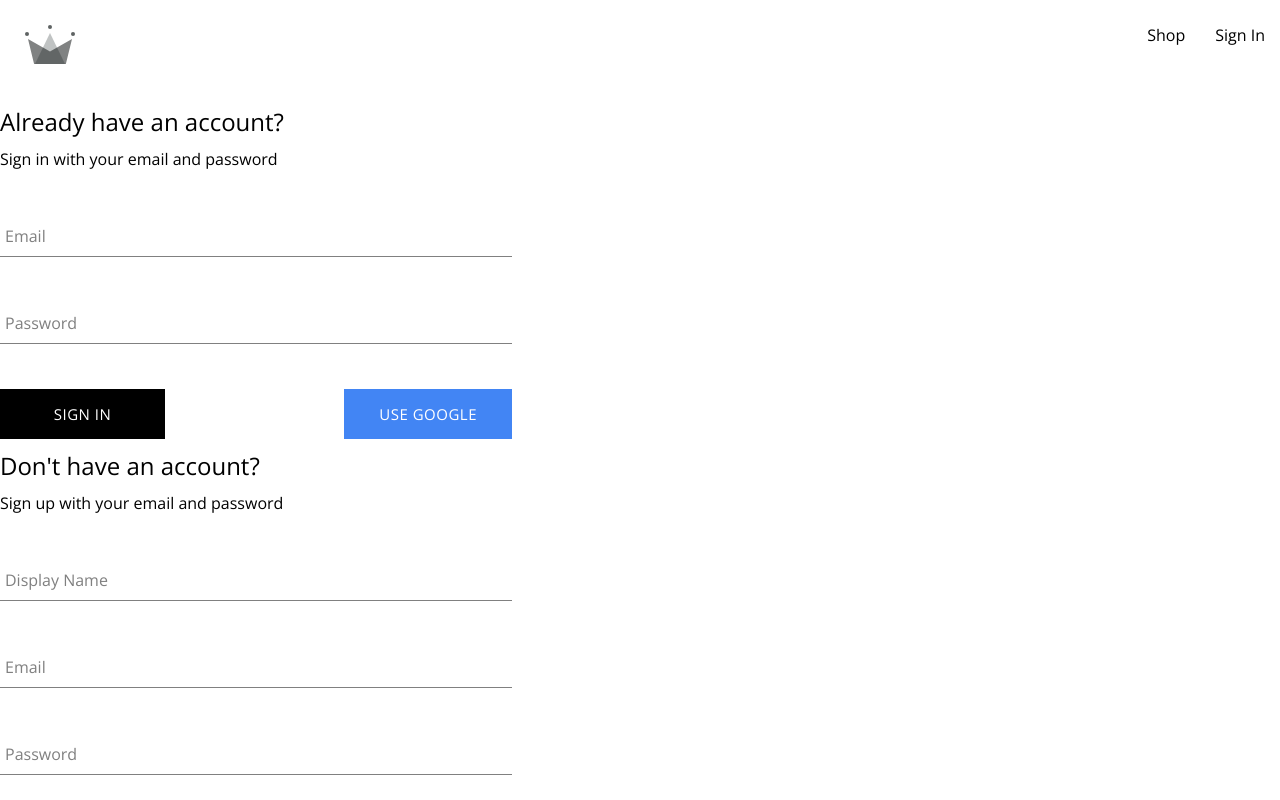
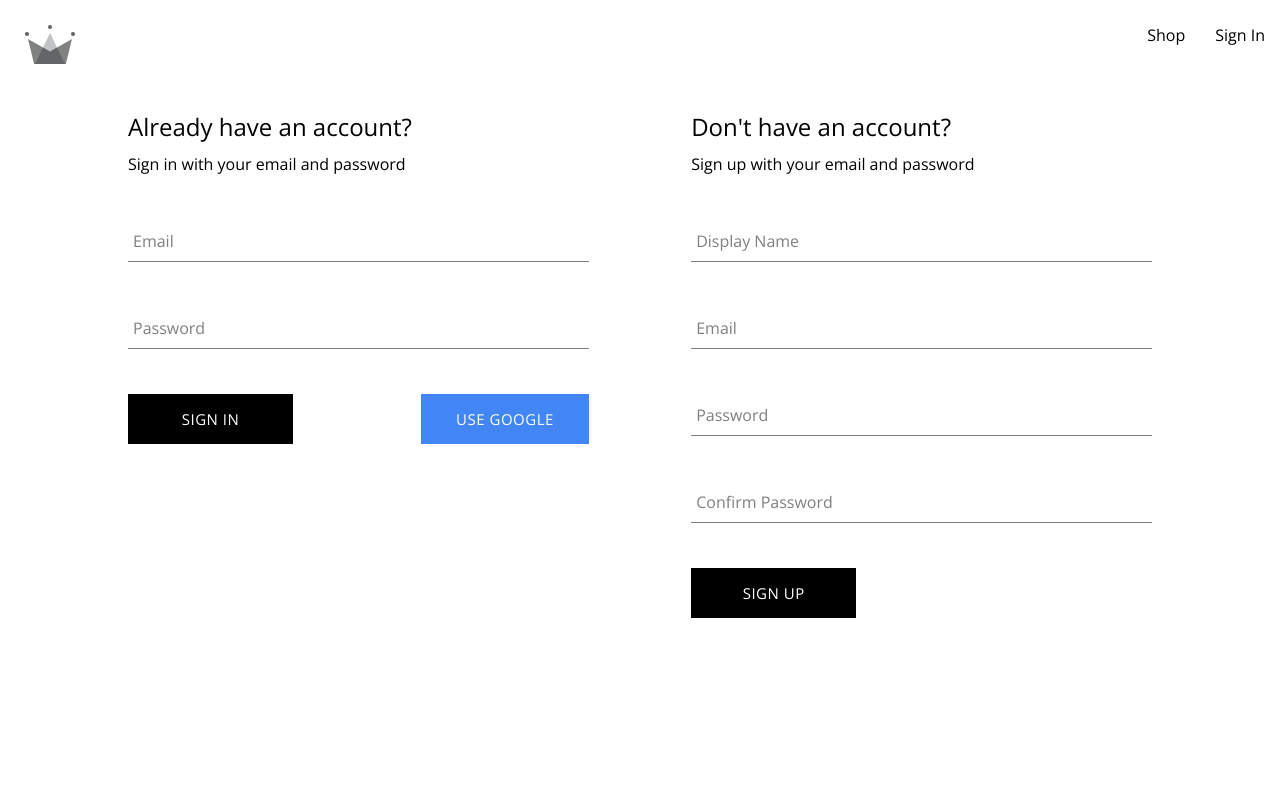
Before and after one commit to tlarmstrong/my-crwn-clothing-app, a React (Vite) app: page /auth in a window 1280 px wide. Shown: the top 800 px of the page. Built offline with nearby package versions, Linux system fonts and the light colour scheme.

Commit message:
update authentication page styling and error alerts

```diff
--- a/src/components/sign-in-form/sign-in-form.component.jsx
+++ b/src/components/sign-in-form/sign-in-form.component.jsx
@@ -40,7 +40,13 @@ const SignInForm = () => {
       console.log(response);
       resetFormFields();
     } catch(error) {
-        console.log('Error fetching user with username and password', error.message);
+      switch(error.code) {
+        case 'auth/invalid-credential':
+          alert('Credentials invalid!');
+          break;
+        default:
+          console.log(error);
+      }
     }
   }
 
@@ -76,7 +82,7 @@ const SignInForm = () => {
         />
         <div className='buttons-container'>
           <Button type='submit'>Sign In</Button>
-          <Button onClick={ signInWithGoogle } buttonType='google'>Use Google</Button>
+          <Button type='button' onClick={ signInWithGoogle } buttonType='google'>Use Google</Button>
         </div>
       </form>
     </div>
--- a/src/components/sign-in-form/sign-in-form.styles.scss
+++ b/src/components/sign-in-form/sign-in-form.styles.scss
@@ -1,7 +1,7 @@
 .sign-in-container {
   display: flex;
   flex-direction: column;
-  width: 40%;
+  width: 45%;
 
   h2 {
     margin: 10px 0;
--- a/src/components/sign-up-form/sign-up-form.styles.scss
+++ b/src/components/sign-up-form/sign-up-form.styles.scss
@@ -1,7 +1,7 @@
 .sign-up-container {
   display: flex;
   flex-direction: column;
-  width: 40%;
+  width: 45%;
 
   h2 {
     margin: 10px 0;
--- a/src/routes/authentication/authentication.component.jsx
+++ b/src/routes/authentication/authentication.component.jsx
@@ -1,9 +1,11 @@
 import SignUpForm from '../../components/sign-up-form/sign-up-form.component';
 import SignInForm from '../../components/sign-in-form/sign-in-form.component';
 
+import './authentication.styles.scss';
+
 const Authentication = () => {
   return (
-    <div>
+    <div className='authentication-container'>
       <SignInForm />
       <SignUpForm />
     </div>
--- a/src/routes/authentication/authentication.styles.scss
+++ b/src/routes/authentication/authentication.styles.scss
@@ -0,0 +1,6 @@
+.authentication-container {
+  display: flex;
+  width: 80%;
+  justify-content: space-between;
+  margin: 30px auto;
+}
```
